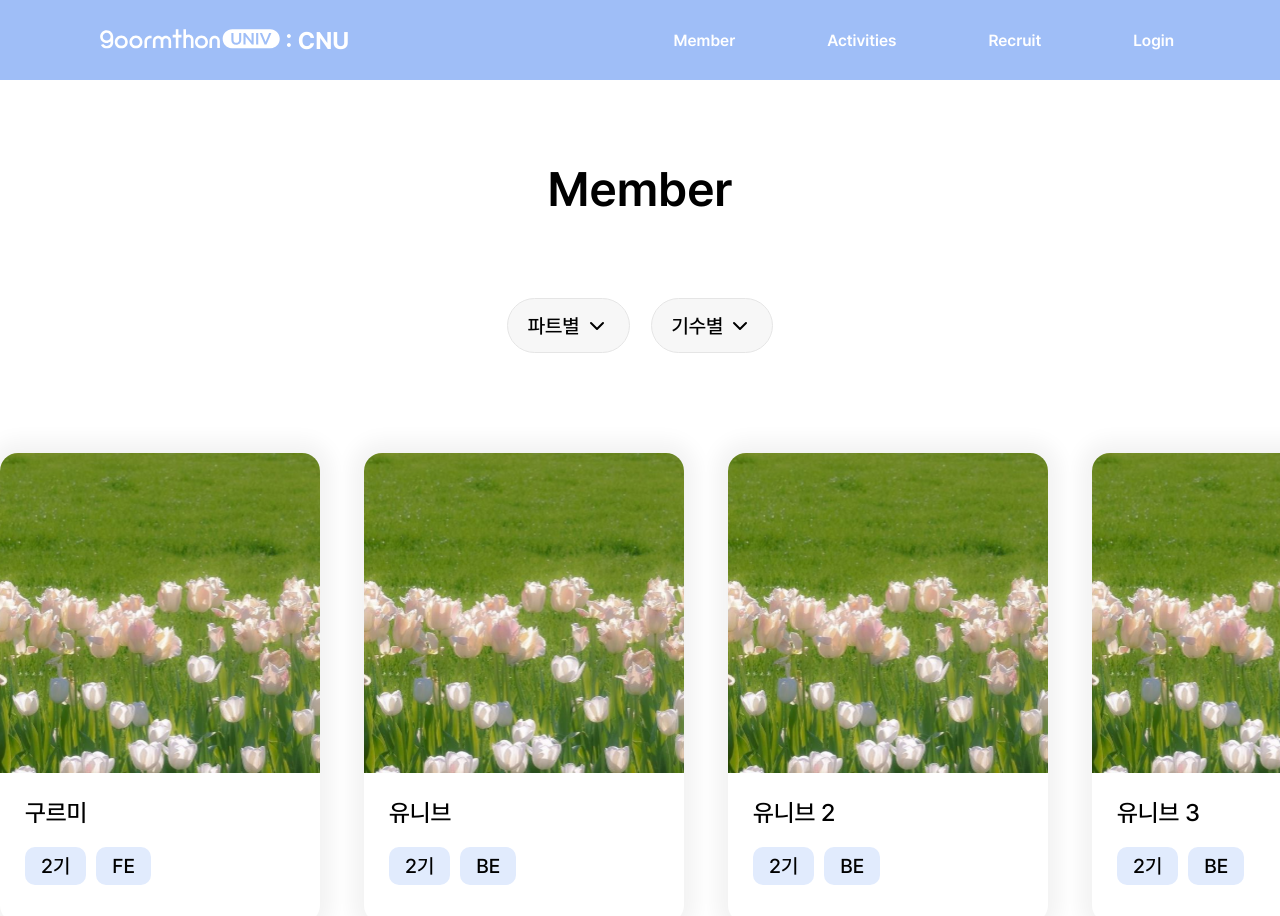
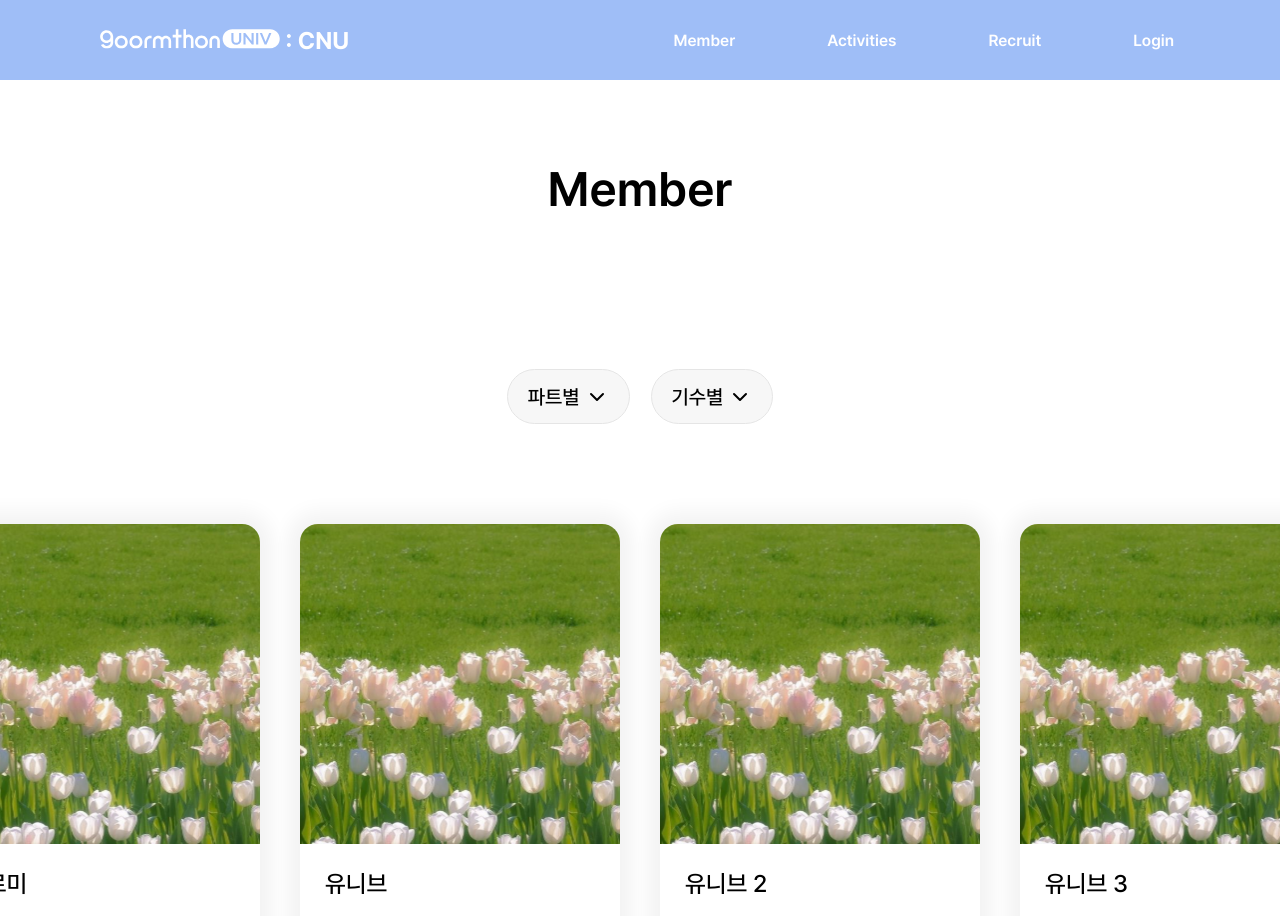
Before and after one commit to 9oormthonUNIV-JNU/B_FE, a React (Vite) app in the folder 9oormthonUNIV_JNU/: page /member in a window 1280 px wide. Shown: the top 916 px of the page. Built offline with nearby package versions, Linux system fonts and the light colour scheme; the HTML template or start-up script is replaced by a standard one.

Commit message:
fix: MemberPage 스타일 수정

```diff
--- a/9oormthonUNIV_JNU/src/components/common/organisms/MemberBoxes.tsx
+++ b/9oormthonUNIV_JNU/src/components/common/organisms/MemberBoxes.tsx
@@ -4,11 +4,12 @@ import MemberBox from "../molecules/MemberBox";
 const MemberBoxesContainer = styled.div`
   display: grid;
   grid-template-columns: repeat(4, 1fr);
-  gap: 44px;
+  justify-content: center;
+  gap: 40px;
   width: 100%;
+  margin: 100px 200px;
   justify-items: center;
   box-sizing: border-box;
-  max-width:auto;
 `;
 
 const MemberBoxes: React.FC<{
--- a/9oormthonUNIV_JNU/src/components/common/templates/MemberTemplate.tsx
+++ b/9oormthonUNIV_JNU/src/components/common/templates/MemberTemplate.tsx
@@ -11,16 +11,17 @@ const MemberTemplateContainer = styled.div`
   align-items: center;
   width: 100%;
   box-sizing: border-box;
+  max-width: 1200px; /* 추가 */
+  margin: 0 auto; /* 추가 */
 
   .member_content {
     padding: 80px;
-    marginbotton:71px;
+    margin-bottom: 71px;
   }
 
   .filter_button {
     display: flex;
-  flex-direction:row;
-  padding-bottom: 100px;
+    flex-direction: row;
     gap: 21px;
   }
 `;
@@ -32,15 +33,15 @@ const MemberTemplate = () => {
         <CustomText textStyle="h1">Member</CustomText>
       </div>
       <div className="filter_button">
-                <FilterButton filterType="파트별" options={["전체", "PM", "PD", "FE", "BE"]} />
+        <FilterButton
+          filterType="파트별"
+          options={["전체", "PM", "PD", "FE", "BE"]}
+        />
         <FilterButton filterType="기수별" options={["전체", "2기", "3기"]} />
-
       </div>
-
       <MemberBoxes MemberData={MemberData} />
     </MemberTemplateContainer>
   );
-
 };
 
 export default MemberTemplate;
```
Lines whose indentation alone changed are shown as unchanged.
